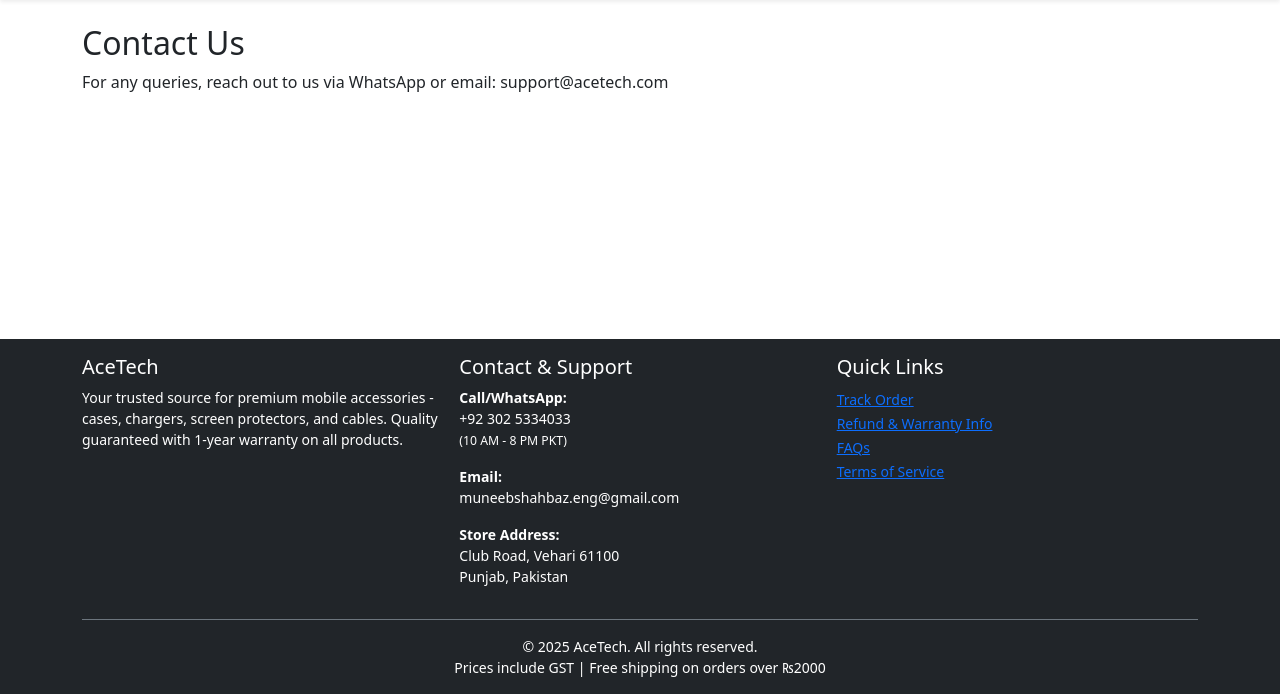
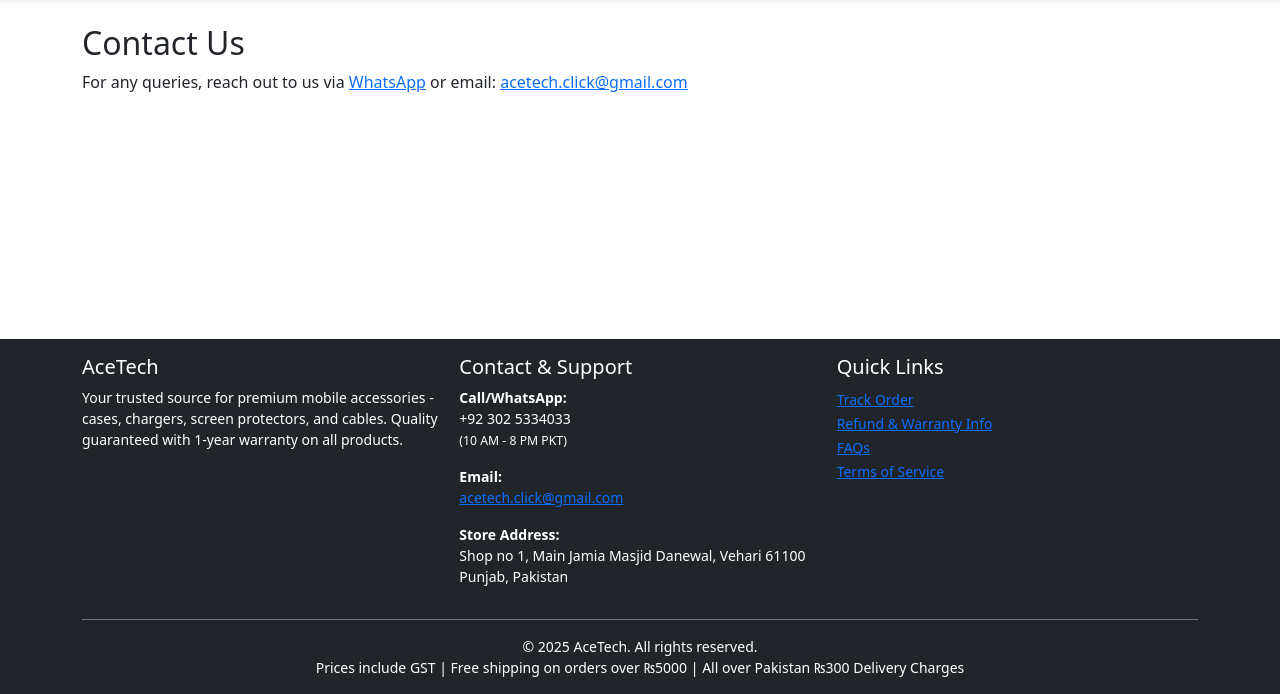
Before and after one commit to M-Shazim/acetech, a Django app: page /contact/ in a window 1280 px wide. Shown: the part 106-800 px from the top of the page. Run offline with Django 5.2, Linux system fonts and the light colour scheme.

Commit message:
Made minor changes

```diff
--- a/essentials/templates/essentials/base.html
+++ b/essentials/templates/essentials/base.html
@@ -305,11 +305,11 @@
                             </p>
                             <p class="footer-text small"> <!-- Added small class -->
                                 <span class="fw-semibold">Email:</span><br>
-                                muneebshahbaz.eng@gmail.com
+                                <a href="mailto:acetech.click@gmail.com">acetech.click@gmail.com</a>
                             </p>
                             <p class="footer-text small"> <!-- Added small class -->
                                 <span class="fw-semibold">Store Address:</span><br>
-                                Club Road, Vehari 61100<br>
+                                Shop no 1, Main Jamia Masjid Danewal, Vehari 61100<br>
                                 Punjab, Pakistan
                             </p>
                         </div>
@@ -334,7 +334,7 @@
             <div class="footer-copyright text-center mt-3 pt-3 border-top border-secondary"> <!-- Reduced mt-5 to mt-3 and pt-4 to pt-3 -->
                 <p class="mb-0 small">
                     © 2025 AceTech. All rights reserved.<br>
-                    Prices include GST | Free shipping on orders over ₨2000
+                    Prices include GST | Free shipping on orders over ₨5000 | All over Pakistan ₨300 Delivery Charges
                 </p>
             </div>
         </div>
--- a/essentials/templates/essentials/contact.html
+++ b/essentials/templates/essentials/contact.html
@@ -3,5 +3,11 @@
 
 {% block content %}
 <h2>Contact Us</h2>
-<p>For any queries, reach out to us via WhatsApp or email: support@acetech.com</p>
+<p>
+    For any queries, reach out to us via
+    <a href="https://wa.me/923025334033" target="_blank">WhatsApp</a>
+    or email:
+    <a href="mailto:acetech.click@gmail.com">acetech.click@gmail.com</a>
+</p>
+
 {% endblock %}
```
Also changed, not shown: db.sqlite3.
